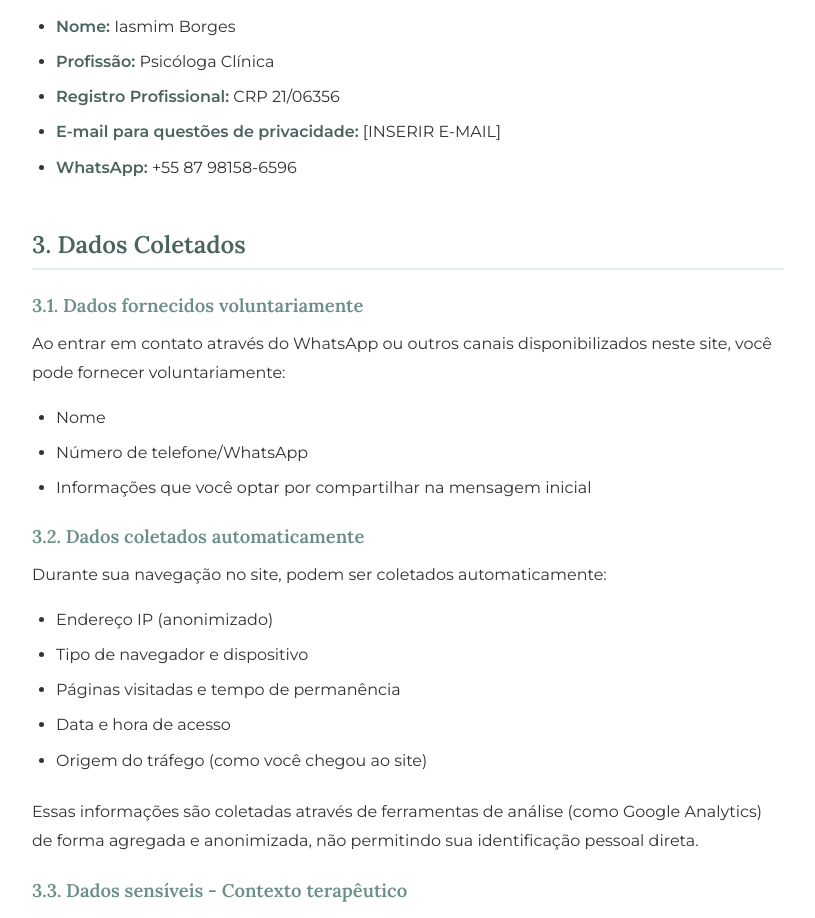
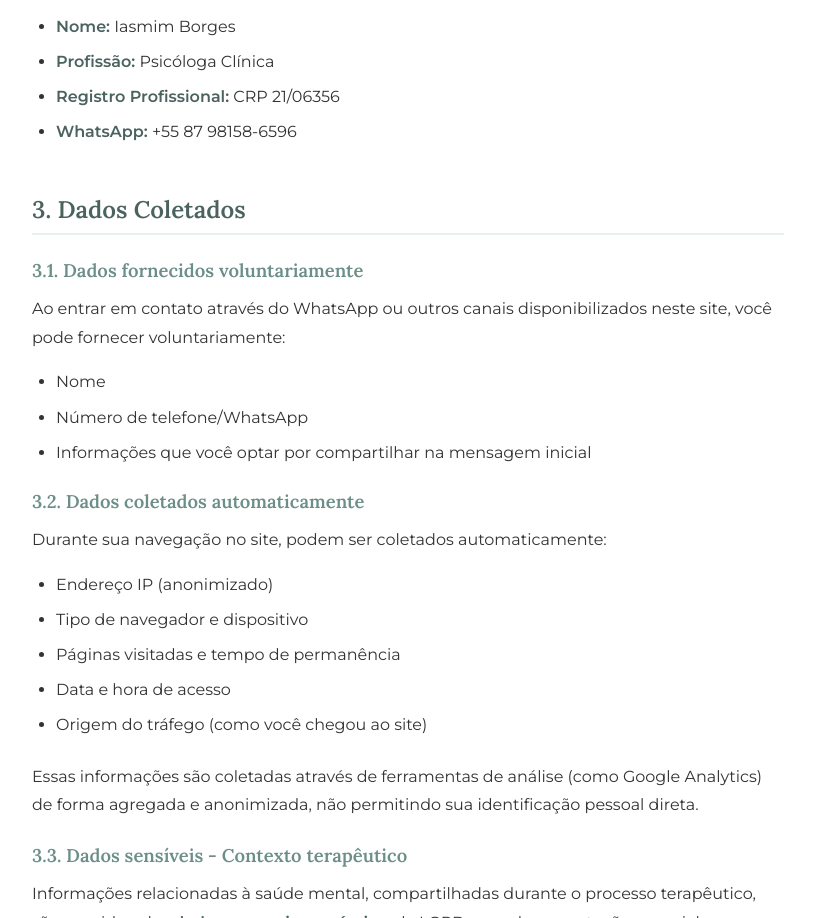
Before and after one commit to victorltd/iasmim_psi, a plain HTML site: page privacidade.html in a window 1280 px wide. Shown: the part 1770-2688 px from the top of the page, without its empty margins (232-1047 px from the left). Drawn offline with Linux system fonts and the light colour scheme.

Commit message:
Remove placeholder email from privacy section
Removed placeholder email for privacy inquiries.

```diff
--- a/privacidade.html
+++ b/privacidade.html
@@ -335,7 +335,6 @@
                     <li><strong>Nome:</strong> Iasmim Borges</li>
                     <li><strong>Profissão:</strong> Psicóloga Clínica</li>
                     <li><strong>Registro Profissional:</strong> CRP 21/06356</li>
-                    <li><strong>E-mail para questões de privacidade:</strong> [INSERIR E-MAIL]</li>
                     <li><strong>WhatsApp:</strong> +55 87 98158-6596</li>
                 </ul>
 
```
